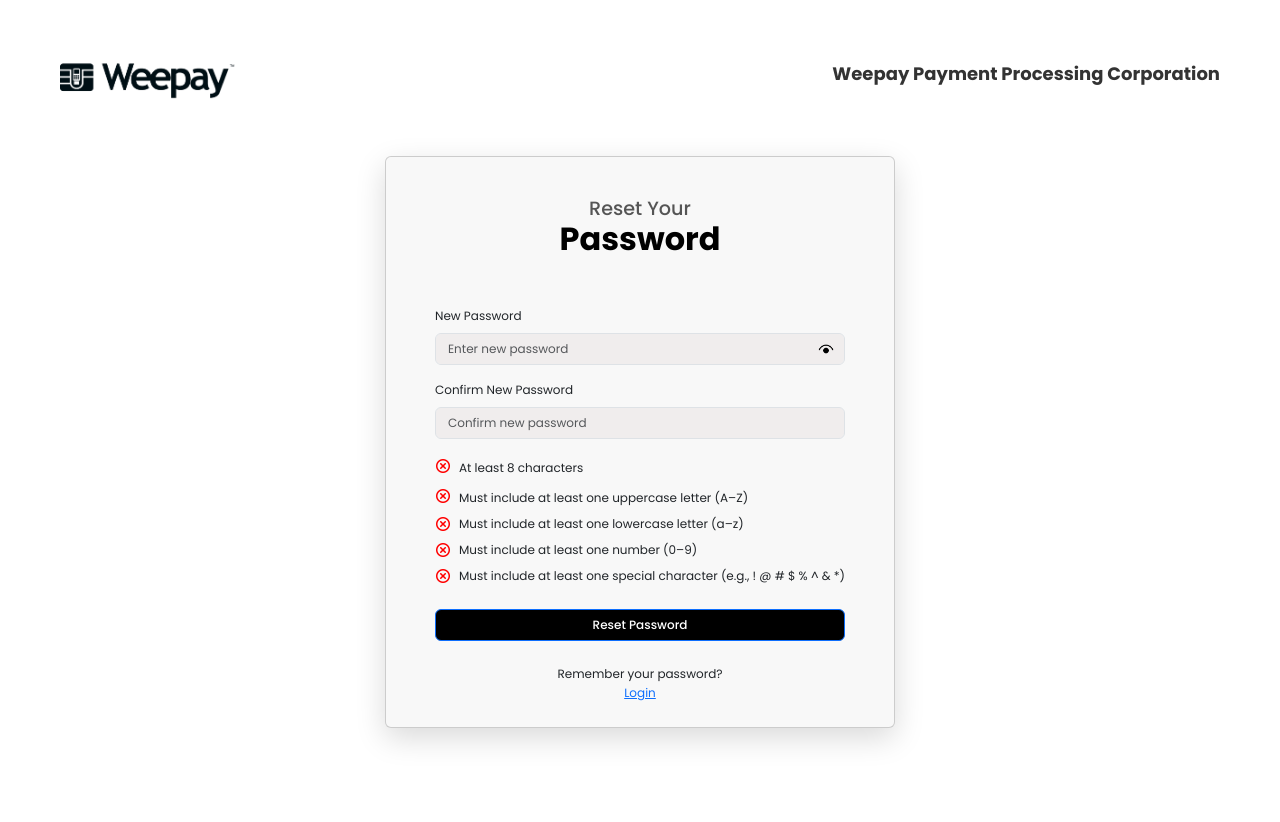
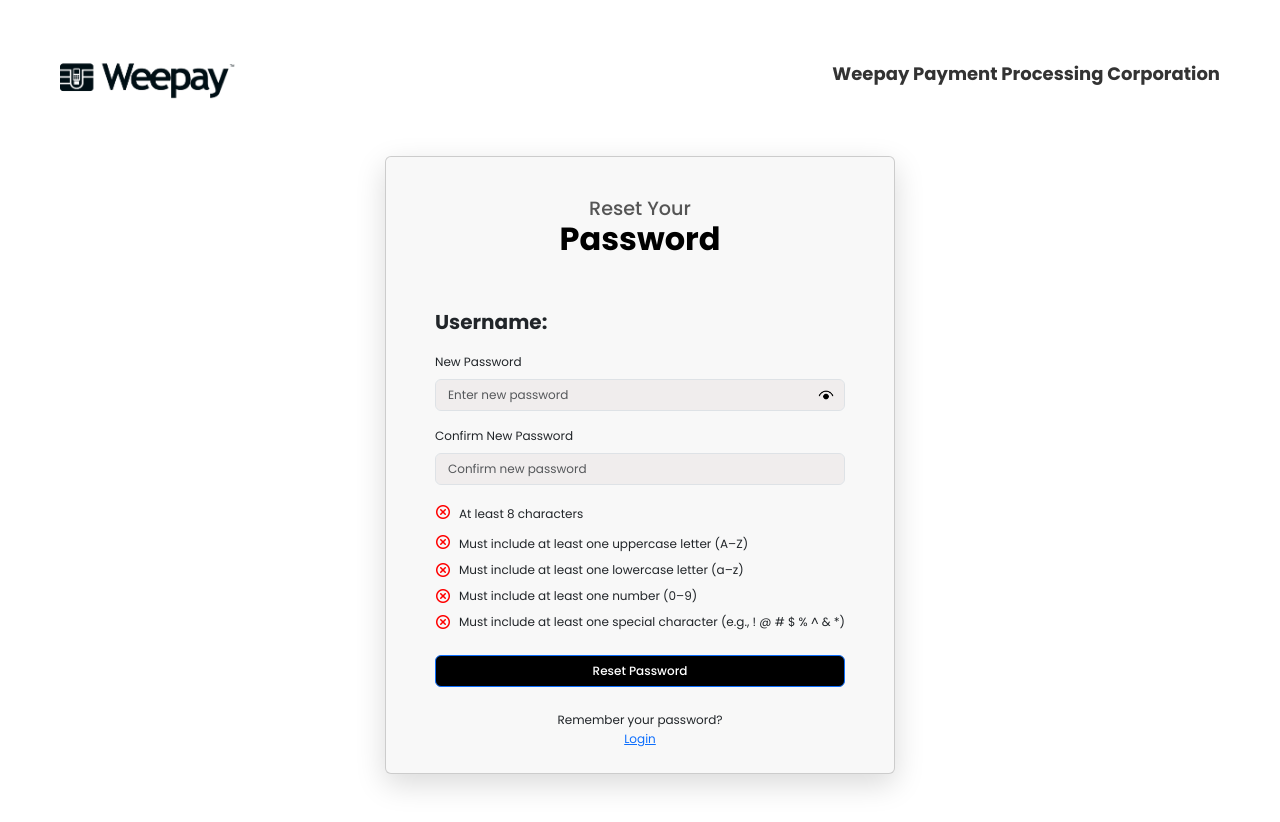
Before and after one commit to AnonymouslyCuteAndSlayed/WeepayNew, a React (Vite) app: page /reset-password in a window 1280 px wide. Before the commit the page ends 800 px from the top, so only its background shows below. Built offline with nearby package versions, Linux system fonts and the light colour scheme.

Commit message:
done reset pass page

```diff
--- a/src/features/OtpPages/ForgotPasswordOtp.jsx
+++ b/src/features/OtpPages/ForgotPasswordOtp.jsx
@@ -30,7 +30,7 @@ export default function ForgotPassword() {
     const enteredCode = code.join('');
     if (enteredCode.length === 6) {
       toast.success(`Code verified: ${enteredCode}`);
-      navigate('/reset-password');
+      navigate('/reset-password', { state: { email } });
     } else {
       toast.error("Please enter the full 6-digit code.");
     }
--- a/src/features/OtpPages/ResetPassword.jsx
+++ b/src/features/OtpPages/ResetPassword.jsx
@@ -1,7 +1,7 @@
 import { useState } from "react";
 import { useEffect } from "react";
 import { Container, Row, Col, Form, Button, Card, Image } from "react-bootstrap";
-import { Link } from "react-router-dom";
+import { Link, useLocation } from "react-router-dom";
 import { toast } from "react-toastify";
 import "../../styles/AuthorizationPages/Register.css"; // Reusing the same CSS for consistency
 import PasswordRequirements from "../../common/components/AuthorizationPage/PasswordRequirements.jsx";
@@ -11,6 +11,10 @@ export default function ResetPassword() {
   const [password, setPassword] = useState("");
   const [confirmPassword, setConfirmPassword] = useState("");
   const [showPassword, setShowPassword] = useState(false);
+  const location = useLocation();
+
+  // Get email from navigation state or use a default
+  const userEmail = location.state?.email || "";
 
   const validatePassword = (pwd) => {
     const isLength = pwd.length >= 8;
@@ -45,7 +49,7 @@ export default function ResetPassword() {
         <AuthPageHeader />
 
         {/* Centered Reset Password Card */}
-        <Row className="justify-content-center align-items-center vh-75">
+        <Row className="justify-content-center align-items-center vh-75 mb-5">
           <Col xs={11} md={9} lg={5}>
             <Card className="Register-card pt-0 px-xs-3 mb-5 align-items-center justify-content-center">
               <div className="title-container">
@@ -59,6 +63,11 @@ export default function ResetPassword() {
 
                 <Col xs={12} md={12} lg={12}>
                   <Form onSubmit={handleResetPassword}>
+                    {/* Username Display */}
+                    <div className="mb-3 custom-font ">
+                      <strong className="fs-5">Username: {userEmail.split('@')[0]}</strong>
+                    </div>
+
                     <Form.Group className="mb-3 custom-font" controlId="formPassword">
                       <Form.Label>New Password</Form.Label>
                       <div className="position-relative">
--- a/src/features/OtpPages/TwoFactorAuth.jsx
+++ b/src/features/OtpPages/TwoFactorAuth.jsx
@@ -1,5 +1,5 @@
 import { useState, useEffect } from "react";
-import { Link, useLocation } from "react-router-dom";
+import { Link, useLocation, useNavigate } from "react-router-dom";
 import { Container, Row, Col, Form, Button, Card, Image } from "react-bootstrap";
 import { toast } from "react-toastify";
 import { useRef} from "react";
@@ -11,6 +11,7 @@ export default function TwoFactorAuth() {
   const location = useLocation();
   const email = location.state?.email || "";
   const toastShown = useRef(false);
+  const navigate = useNavigate();
 
 
   useEffect(() => {
```
